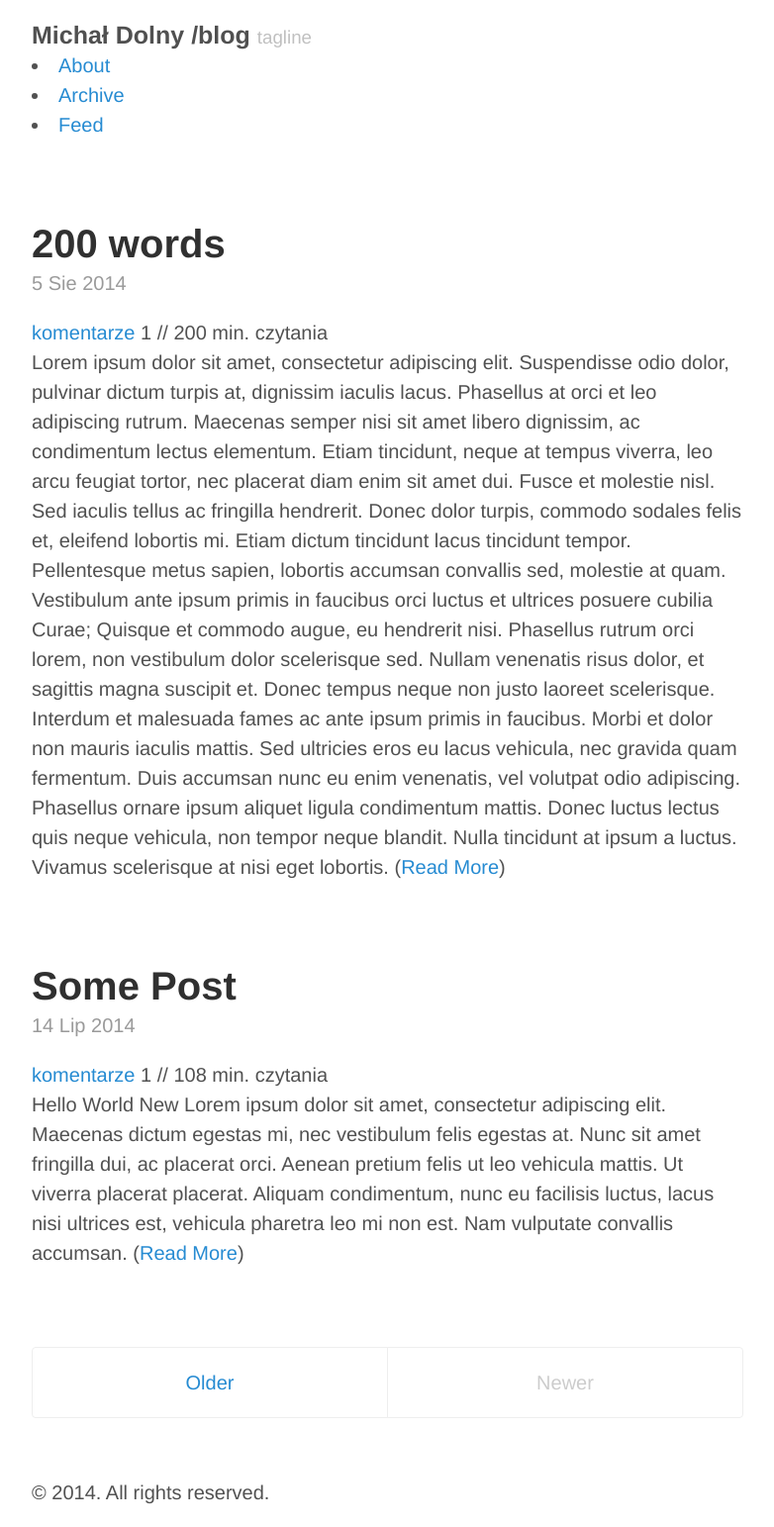
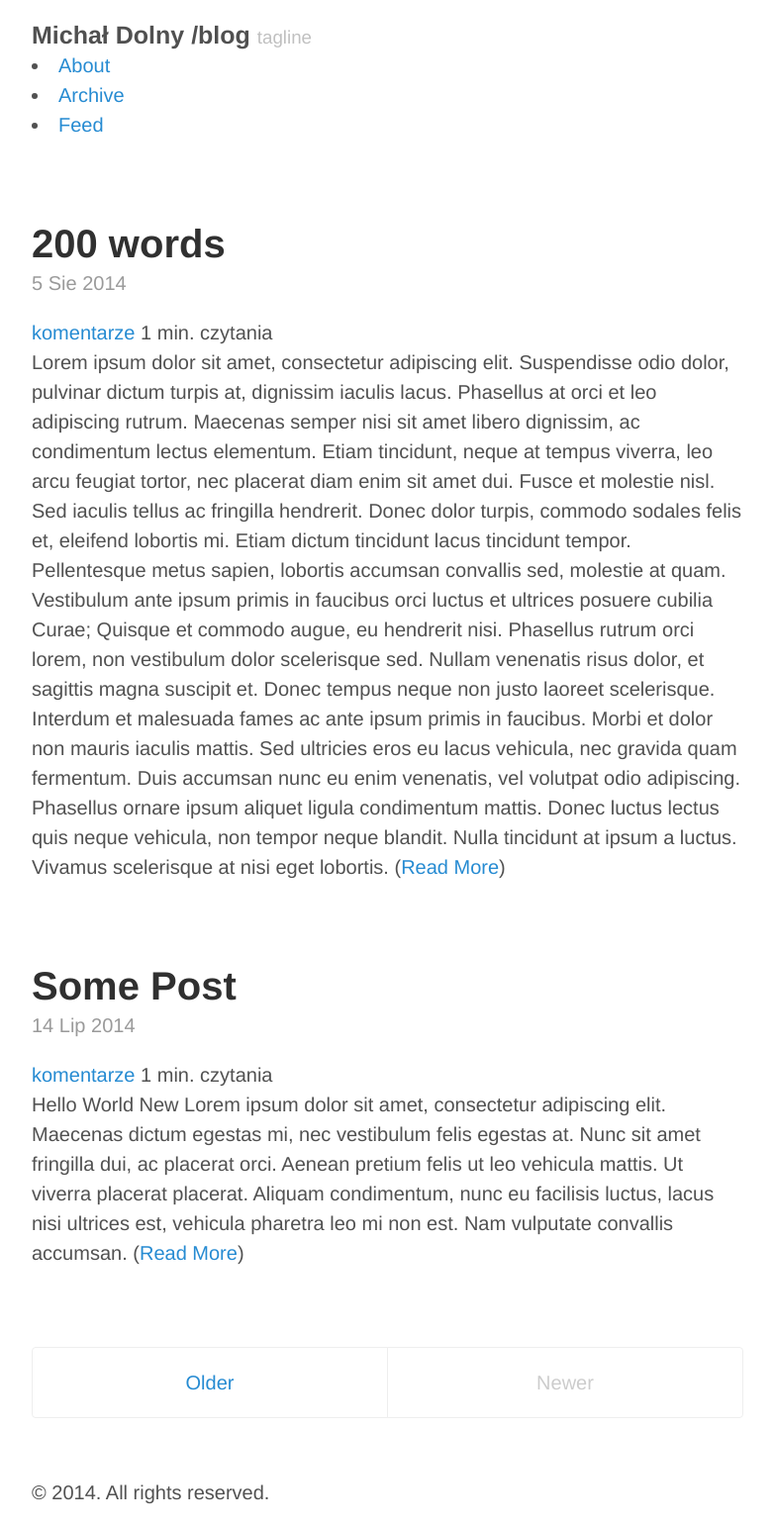
Before and after one commit to zdolny/jekyll-blog, a Jekyll site: the page built from index.html, in a window 1280 px wide. Shown: the whole page at 99% size, without its empty margins (248-1030 px from the left). Built offline with Jekyll 4.4.1, drawn with Linux system fonts in a browser that asks for light colours; the list of posts is cut into pages by our own code; comment, search, counter and statistics services are not loaded.

Commit message:
reading time bug test13

```diff
--- a/index.html
+++ b/index.html
@@ -7,7 +7,7 @@ sitemap:
 
 <div class="posts">
     {% for post in paginator.posts %}
-    {% capture readtime %}{{ post.content | number_of_words }}{% endcapture %}
+    {% capture readtime %}{{ post.content | number_of_words | plus:91 | divided_by:180 }}{% endcapture %}
         <div class="post">
             <h1 class="post-title">
                 <a href="{{ site.baseurl }}{{ post.url }}">
@@ -35,7 +35,6 @@ sitemap:
             </p>
 
             <a href="{{ site.baseurl }}{{ post.url }}#disqus_thread" data-disqus-identifier="{{ post.path | split:'/' | last | cgi_escape }}">komentarze</a>
-            {{ readtime | to_number | plus:91 | divided_by:180 }} //
             {% if readtime == '0' %} &lt; 1{% else %}{{ readtime }}{% endif %} min. czytania
 
             <p class="post-excerpt">{{ post.excerpt | strip_html }} (<a href="{{ site.baseurl }}{{ post.url }}">Read More</a>)</p>
```
